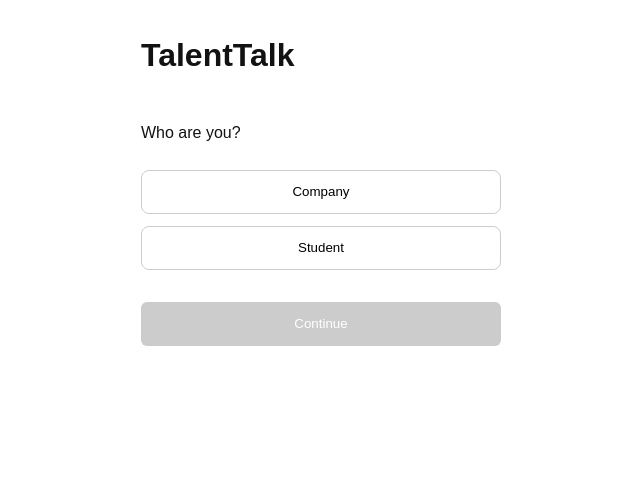
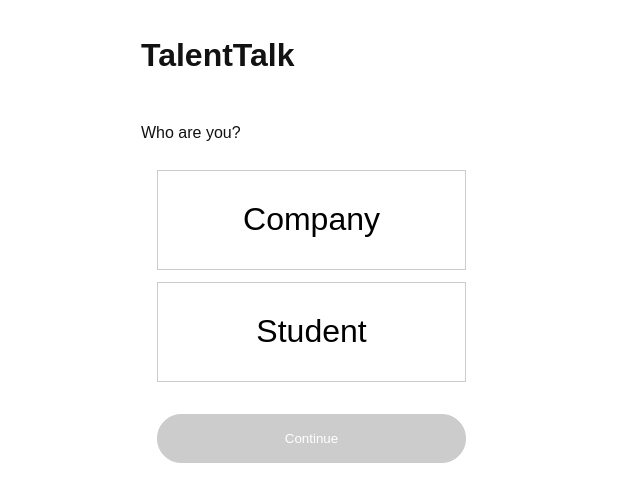
Before and after one commit to EmmaRask/TalentTalk, a React (Vite) app: page / in a window 1280 px wide. Shown: the top 502 px of the page, without its empty margins (319-959 px from the left). Built offline with nearby package versions, Linux system fonts and the light colour scheme.

Commit message:
adjusted buttons styling

```diff
--- a/src/components/ContinueButton.jsx
+++ b/src/components/ContinueButton.jsx
@@ -5,14 +5,16 @@ export default function ContinueButton({ disabled, onContinue }) {
       disabled={disabled}
       style={{
         marginTop: "20px",
-        padding: "12px 20px",
-        background: disabled ? "#ccc" : "#4A90E2",
+        marginLeft:"1rem",
+        padding: "16px",
+        background: disabled ? "#ccc" : "#E51236",
         color: "white",
-        border: "none",
-        borderRadius: "6px",
+        borderRadius: "24px",
+        width:"309px",
         cursor: disabled ? "not-allowed" : "pointer",
       }}
     >
+
       Continue
     </button>
   );
--- a/src/components/RoleButton.jsx
+++ b/src/components/RoleButton.jsx
@@ -4,12 +4,16 @@ export default function RoleButton({ onSelect, value, children, selected }) {
       onClick={() => onSelect(value)}
       style={{
         padding: "12px 18px",
-        borderRadius: "8px",
-        backgroundColor: selected ? "#4A90E2" : "#ffffff",
+        borderRadius: "0",
+        marginLeft:"1rem",
+        fontSize:"2rem",
+        backgroundColor: selected ? "#001A52" : "#ffffff",
         color: selected ? "white" : "black",
-        border: selected ? "2px solid #4A90E2" : "1px solid #ccc",
+        border: selected ? "2px solid #000000" : "1px solid #ccc",
         cursor: "pointer",
         transition: "0.2s ease",
+        width:"309px",
+        height:"100px"
       }}
     >
       {children}
```
